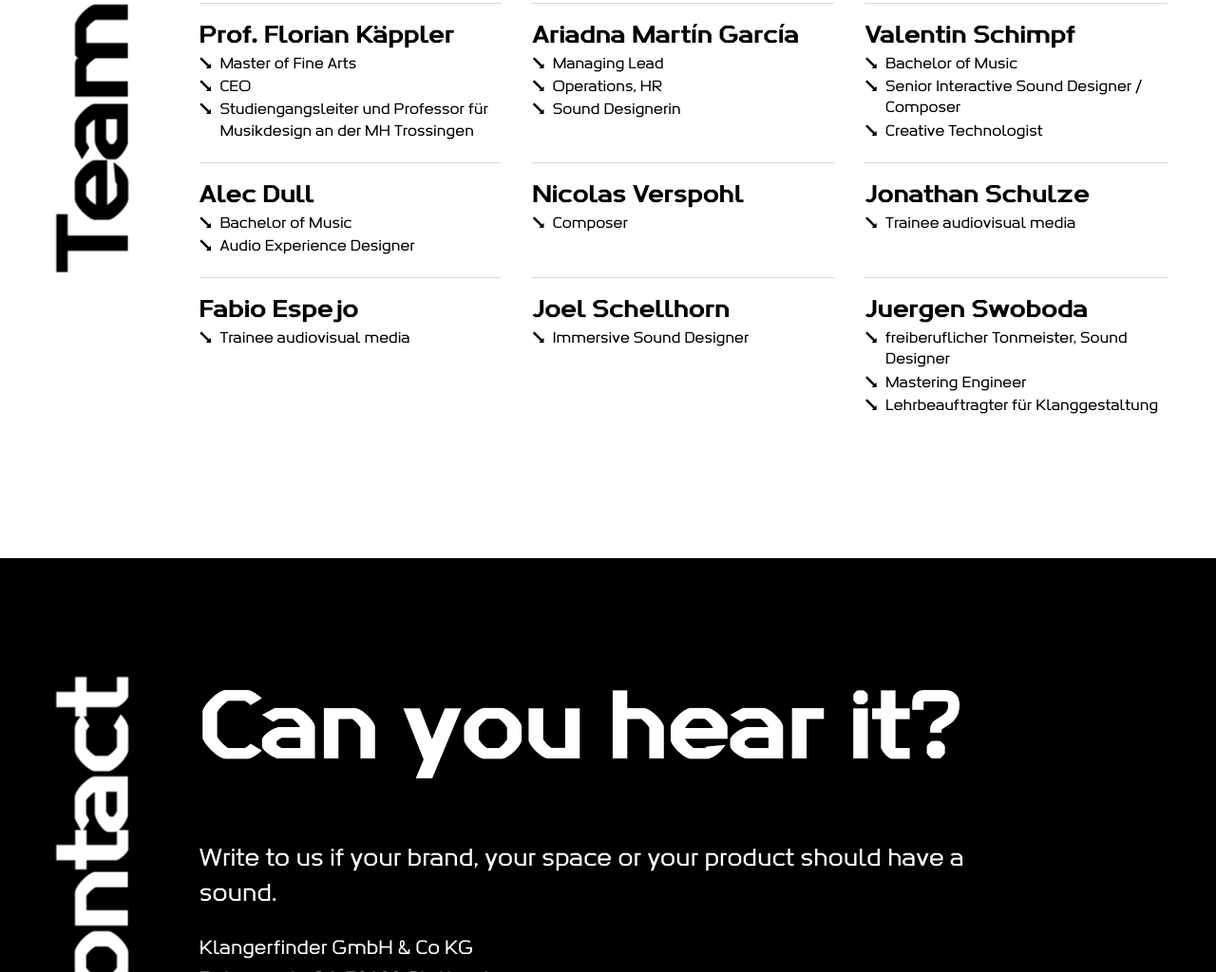
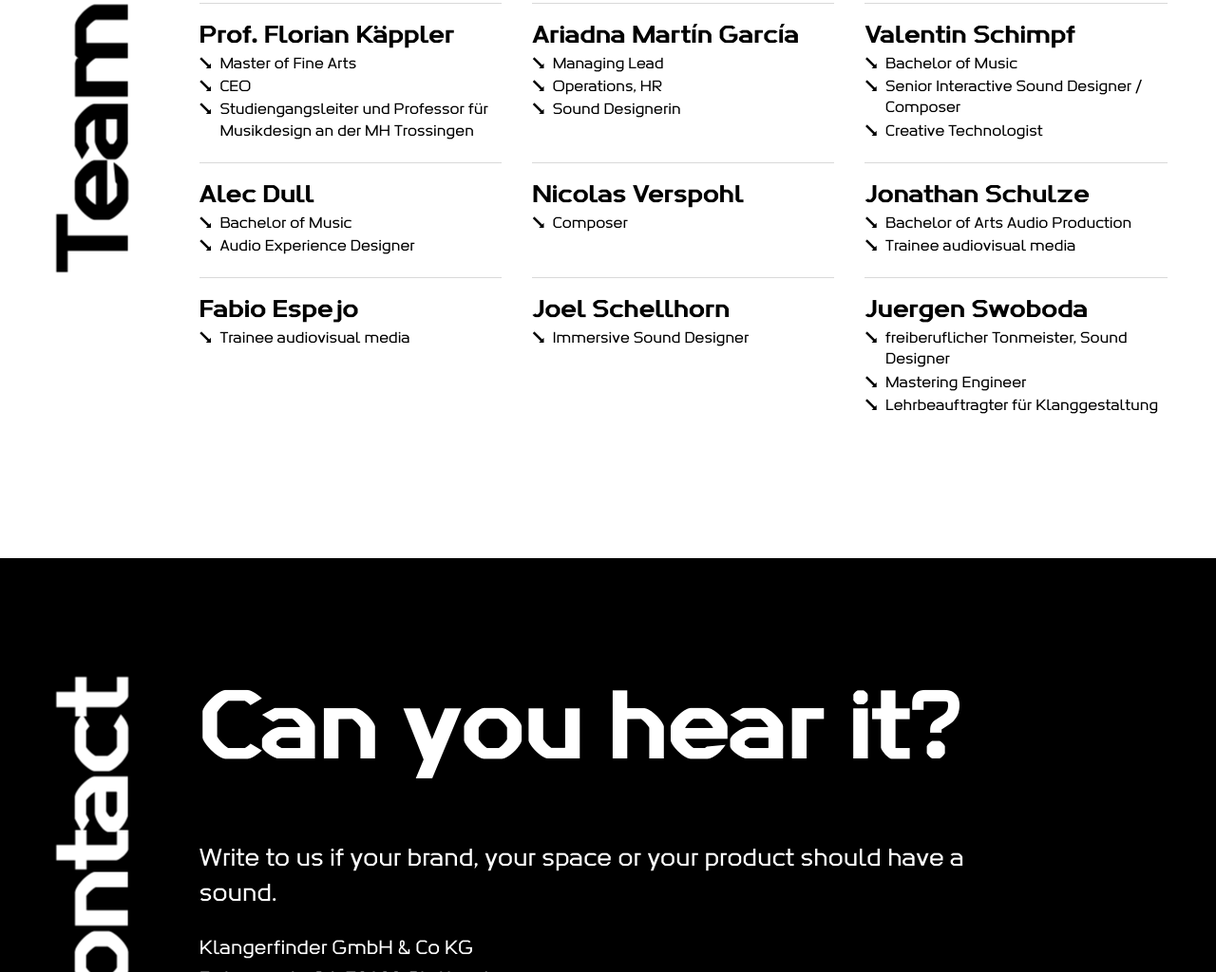
Before and after one commit to 7019neun/Weihnachtsaktion_2026_Dev, a plain HTML site: page index.html in a window 1280 px wide. Shown: the part 3209-4233 px from the top of the page at 95% size. Drawn offline with Linux system fonts and the light colour scheme.

Commit message:
Add files via upload

```diff
--- a/index.html
+++ b/index.html
@@ -406,7 +406,7 @@ footer .meta a{display:inline-flex;align-items:center;min-height:44px;text-under
       <li><h3>Valentin Schimpf</h3><ul class="roles"><li>Bachelor of Music</li><li>Senior Interactive Sound Designer / Composer</li><li>Creative Technologist</li></ul></li>
       <li><h3>Alec Dull</h3><ul class="roles"><li>Bachelor of Music</li><li>Audio Experience Designer</li></ul></li>
       <li><h3>Nicolas Verspohl</h3><ul class="roles"><li>Composer</li></ul></li>
-      <li><h3>Jonathan Schulze</h3><ul class="roles"><li>Trainee audiovisual media</li></ul></li>
+      <li><h3>Jonathan Schulze</h3><ul class="roles"><li>Bachelor of Arts Audio Production</li><li>Trainee audiovisual media</li></ul></li>
       <li><h3>Fabio Espejo</h3><ul class="roles"><li>Trainee audiovisual media</li></ul></li>
       <li><h3>Joel Schellhorn</h3><ul class="roles"><li>Immersive Sound Designer</li></ul></li>
       <li><h3>Juergen Swoboda</h3><ul class="roles"><li>freiberuflicher Tonmeister, Sound Designer</li><li>Mastering Engineer</li><li>Lehrbeauftragter für Klanggestaltung</li></ul></li>
```
